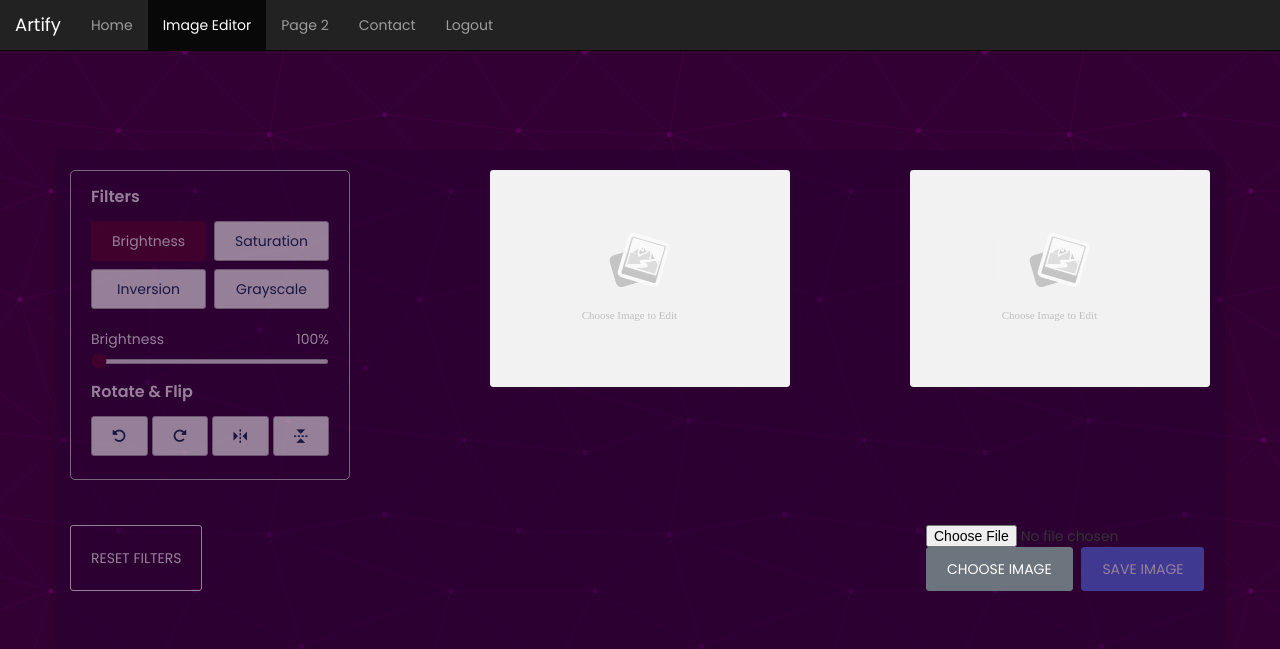
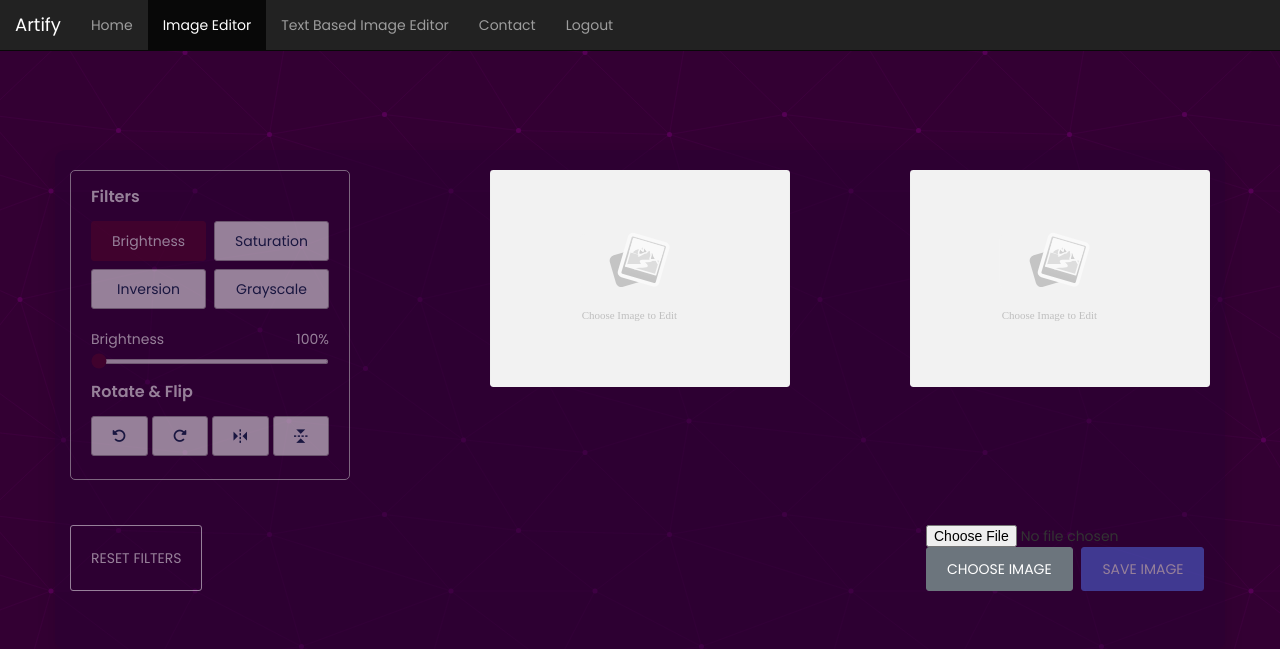
Before and after one commit to AkshataABhat/Artify, a Flask app: page / in a window 1280 px wide. Shown: the top 649 px of the page. Run offline with Flask 3, Linux system fonts and the light colour scheme; some libraries are stand-ins or nearby versions.

Commit message:
Seventh commit

```diff
--- a/templates/about.html
+++ b/templates/about.html
@@ -93,7 +93,7 @@ span{
         <ul class="nav navbar-nav">
             <li class="active"><a href="index.html">Home</a></li>
             <li><a href="index.html">Image Editor</a></li>
-            <li><a href="#">Page 2</a></li>
+            <li><a href="https://akshataabhat.github.io/Artify2/templates/index.html#">Text Based Image Editor</a></li>
             <li><a href="contact.html">Contact</a></li>
             <li><a href="/logout">Logout</a></li>
 
--- a/templates/contact.html
+++ b/templates/contact.html
@@ -66,7 +66,7 @@
                 <ul class="nav navbar-nav">
                     <li ><a href="about.html">Home</a></li>
                     <li><a href="index.html">Image Editor</a></li>
-                    <li><a href="#">Page 2</a></li>
+                    <li><a href="https://akshataabhat.github.io/Artify2/templates/index.html#">Text Based Image Editor</a></li>
                     <li class="active"><a href="#">Contact</a></li>
                     <li><a href="/logout">Logout</a></li>
 
--- a/templates/index.html
+++ b/templates/index.html
@@ -242,7 +242,7 @@
             <ul class="nav navbar-nav">
                 <li ><a href="about.html">Home</a></li>
                 <li class="active"><a href="index.html">Image Editor</a></li>
-                <li><a href="#">Page 2</a></li>
+                <li><a href="https://akshataabhat.github.io/Artify2/templates/index.html#">Text Based Image Editor</a></li>
                 <li><a href="contact.html">Contact</a></li>
                 <li><a href="/logout">Logout</a></li>
             </ul>
```
